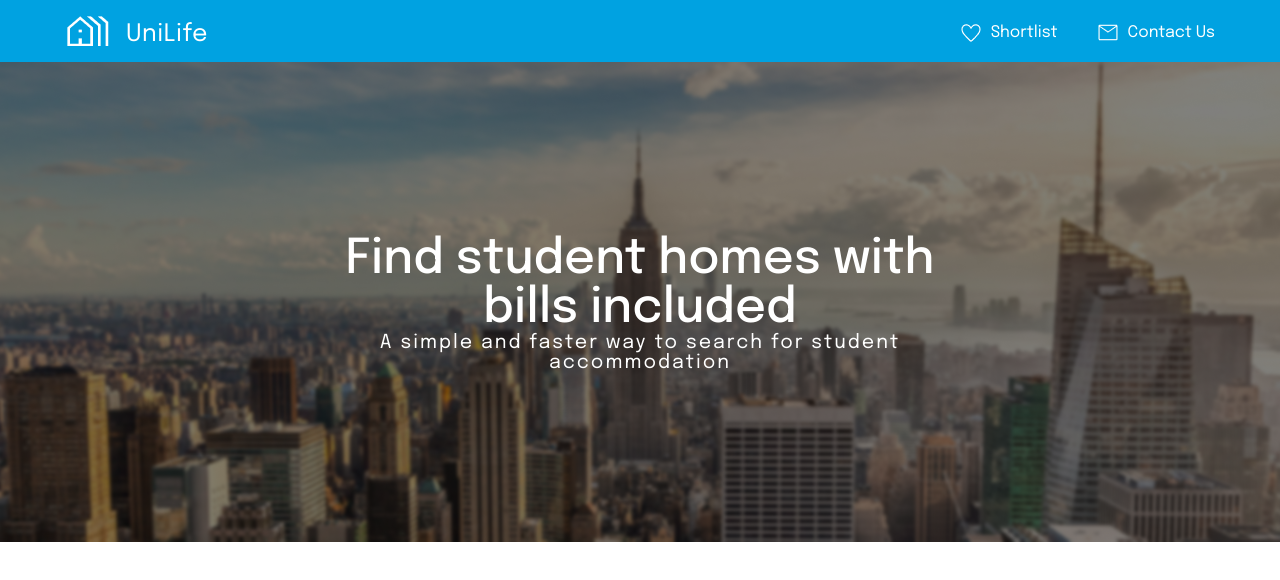
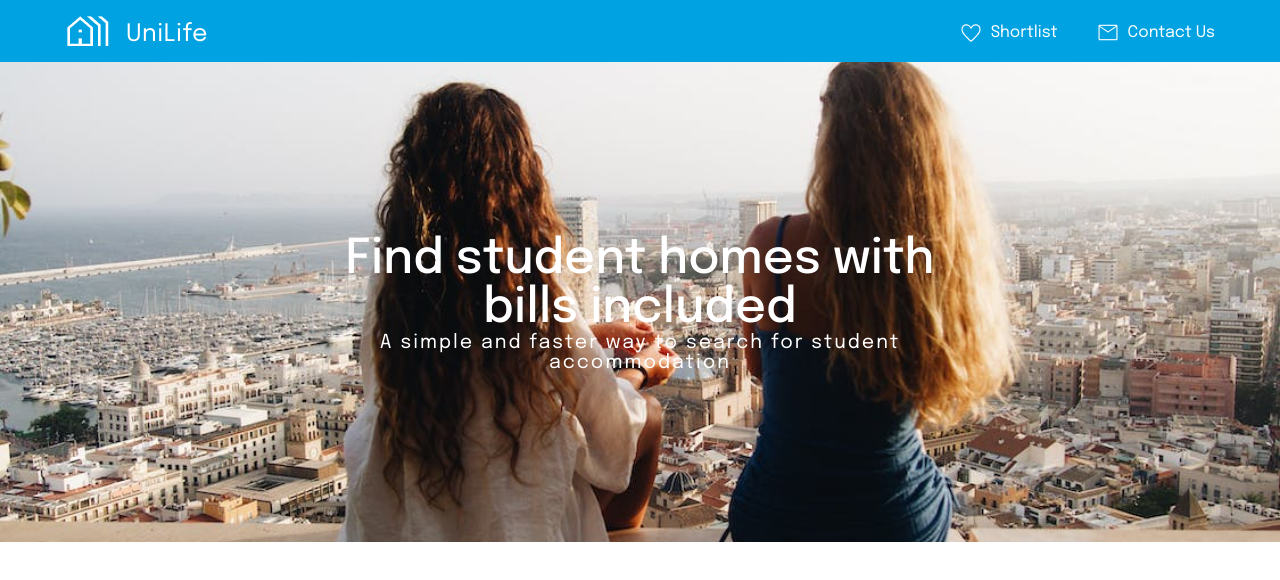
Before and after one commit to twentyfive21/uniLife, a React (Vite) app: page / in a window 1280 px wide. Shown: the top 580 px of the page. Built offline with nearby package versions, Linux system fonts and the light colour scheme; no server answers.

Commit message:
added better student img

```diff
--- a/src/components/Banner/Banner.css
+++ b/src/components/Banner/Banner.css
@@ -22,4 +22,5 @@
     width: 100%;
     height: 480px;
     object-fit: cover;
+    filter: blur(.5px);
 }
--- a/src/components/Banner/Banner.jsx
+++ b/src/components/Banner/Banner.jsx
@@ -1,6 +1,6 @@
 import React from 'react'
 import './Banner.css'
-import banner from '../../assets/header/banner.png'
+import banner from '../../assets/header/banner2.jpeg'
 
 function Banner() {
   return (
```
Also changed, not shown: src/assets/header/banner.png (deleted), src/assets/header/banner2.jpeg (added).
